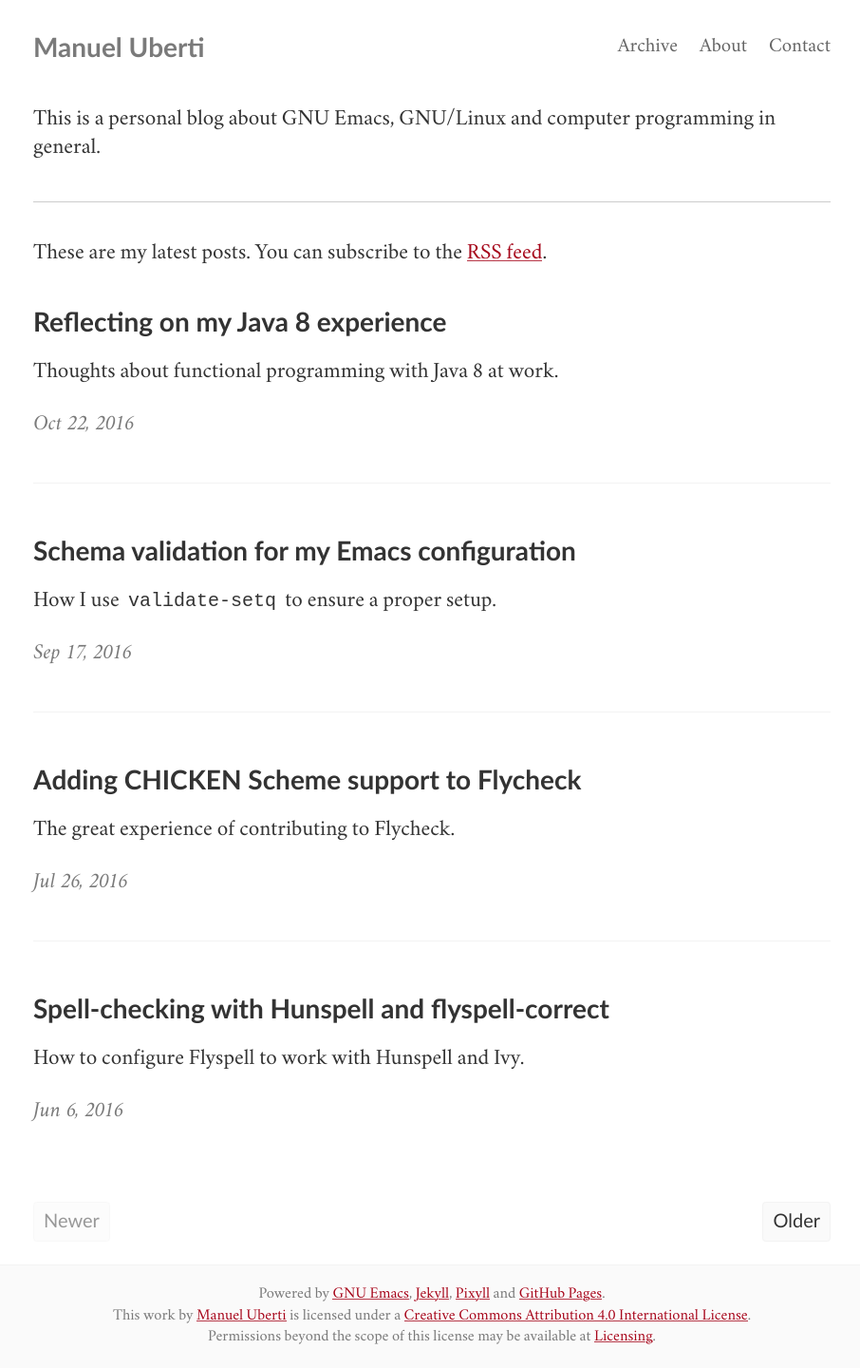
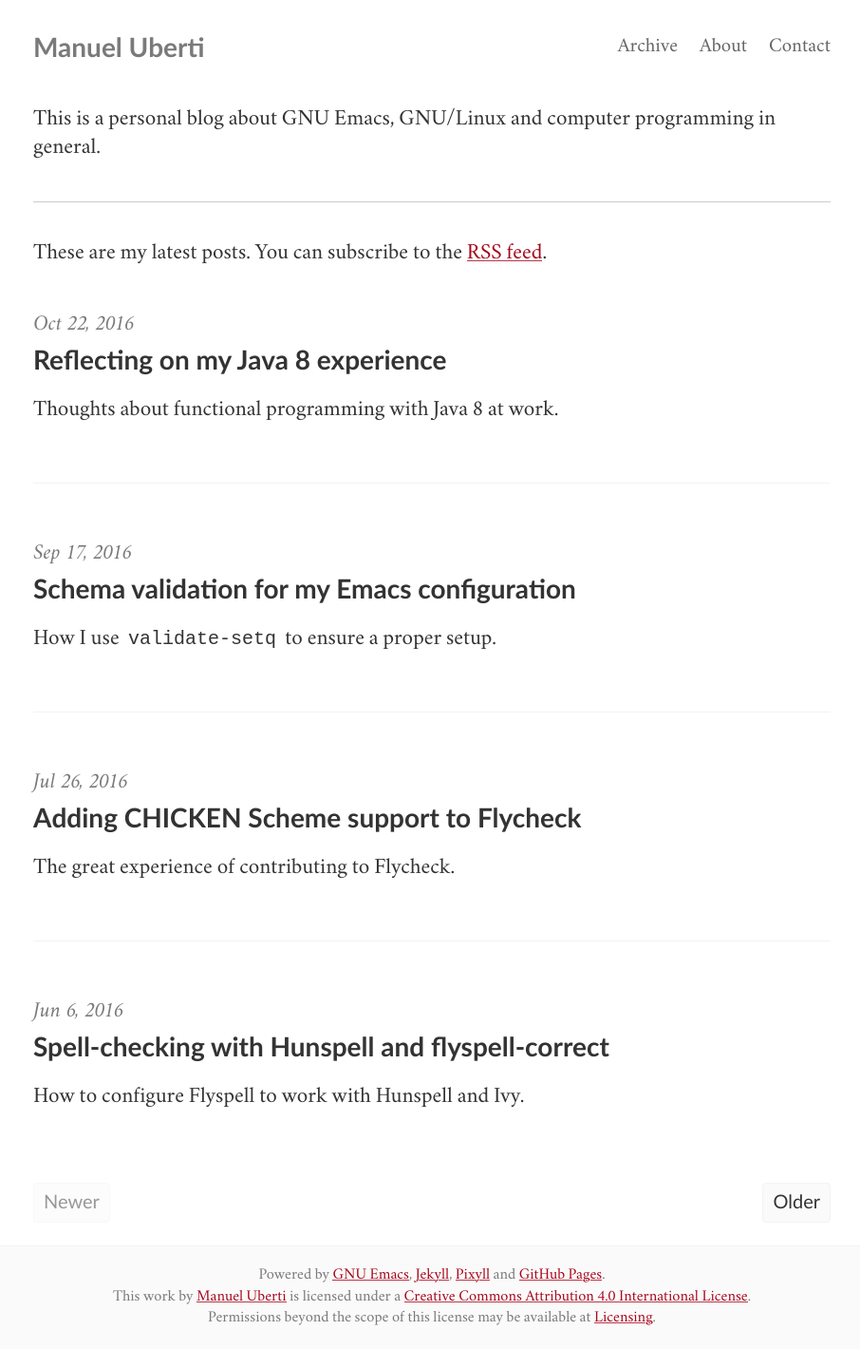
Before and after one commit to manuel-uberti/manuel-uberti.github.io, a Jekyll site: the page built from index.html, in a window 1280 px wide. Shown: the whole page at 95% size, without its empty margins (185-1091 px from the left). Built offline with Jekyll 4.4.1, drawn with Linux system fonts in a browser that asks for light colours; some web fonts are replaced; the list of posts is cut into pages by our own code.

Commit message:
Put date on top in home

```diff
--- a/index.html
+++ b/index.html
@@ -11,6 +11,7 @@ layout: default
     <div class="posts">
         {% for post in paginator.posts %}
         <div class="post py3">
+            <p class="post-meta">{{ post.date | date: site.date_format }}</p>
             <a href="{{ post.url | prepend: site.baseurl }}" class="post-link"><h3 class="h2 post-title">{{ post.title }}</h3></a>
             <p class="post-summary">
                 {% if post.summary %}
@@ -19,7 +20,6 @@ layout: default
                 {{ post.excerpt | markdownify }}
                 {% endif %}
             </p>
-            <p class="post-meta">{{ post.date | date: site.date_format }}</p>
         </div>
         {% endfor %}
     </div>
```
